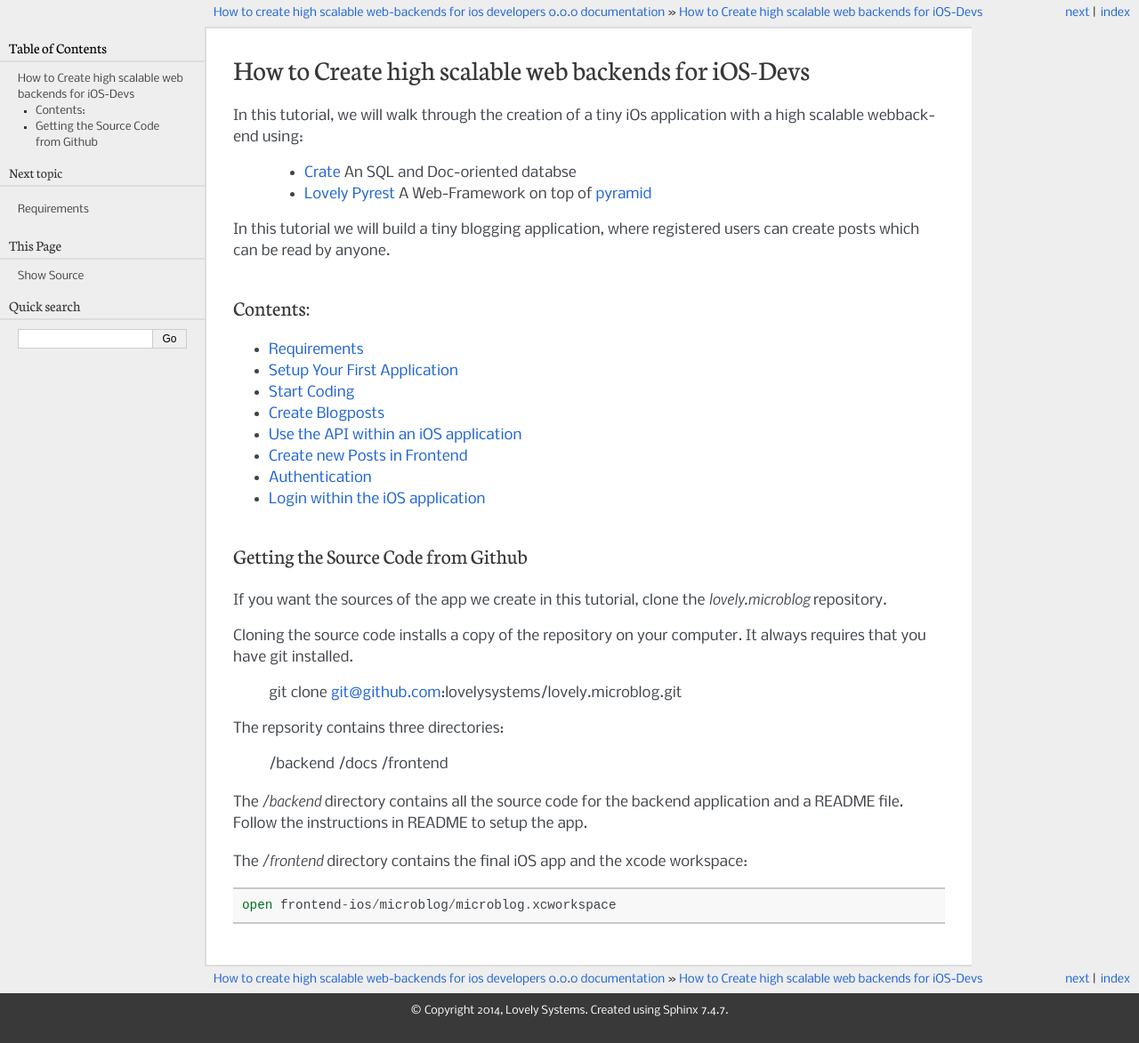
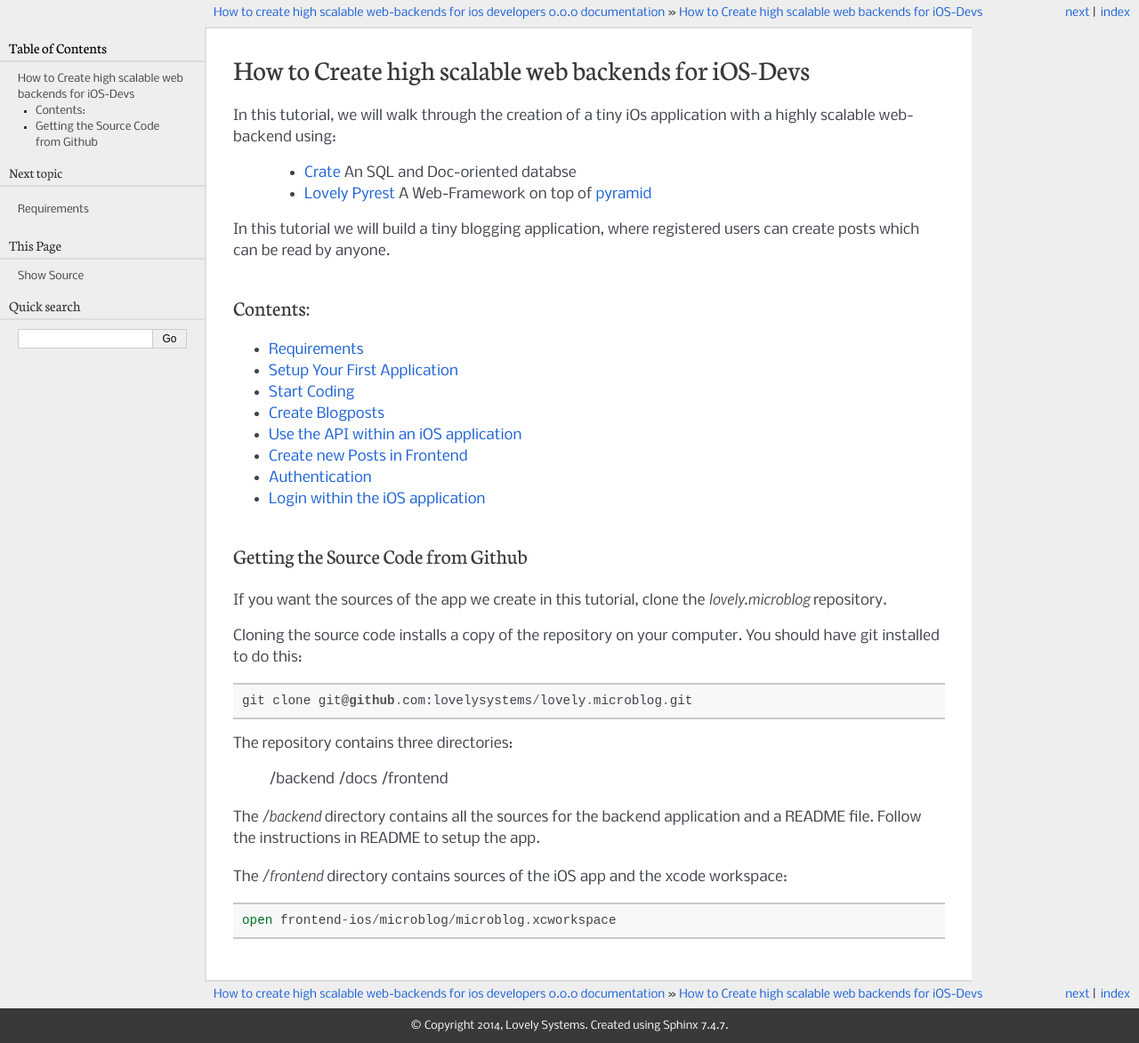
Before and after one commit to lovelysystems/lovely.microblog, a Sphinx documentation site: the page built from docs/docs/index.rst, in a window 1280 px wide. Shown: the whole page at 89% size. Built offline with Sphinx 7.4.7, drawn with Linux system fonts in a browser that asks for light colours.

```diff
--- a/docs/docs/index.rst
+++ b/docs/docs/index.rst
@@ -3,14 +3,13 @@ How to Create high scalable web backends for iOS-Devs
 =====================================================
 
 In this tutorial, we will walk through the creation of a tiny iOs application with
-a high scalable webbackend using:
+a highly scalable webbackend using:
 
    - `Crate <https://crate.io>`_ An SQL and Doc-oriented databse
    - `Lovely Pyrest <http://lovelysystems.github.io/lovely.pyrest/index.html>`_ A Web-Framework on top of `pyramid <http://www.pylonsproject.org/projects/pyramid/about>`_
 
-In this tutorial we will build
-a tiny blogging application, where registered users can create posts which can
-be read by anyone.
+In this tutorial we will build a tiny blogging application, where registered
+users can create posts which can be read by anyone.
 
 Contents:
 ---------
@@ -36,19 +35,20 @@ If you want the sources of the app we create in this tutorial, clone the
 `lovely.microblog` repository.
 
 Cloning the source code installs a copy of the repository on your computer.
-It always requires that you have git installed.
+You should have git installed to do this::
 
     git clone git@github.com:lovelysystems/lovely.microblog.git
 
-The repsority contains three directories:
+The repository contains three directories:
 
     /backend
     /docs
     /frontend
 
-The `/backend` directory contains all the source code for the backend
+The `/backend` directory contains all the sources for the backend
 application and a README file. Follow the instructions in README to setup the app.
 
-The `/frontend` directory contains the final iOS app and the xcode workspace::
+The `/frontend` directory contains sources of the iOS app and the xcode
+workspace::
 
     open frontend-ios/microblog/microblog.xcworkspace
```
Also changed, not shown: README.rst (+11 -1 lines), docs/docs/be_authentication.rst (+4 -4 lines).
